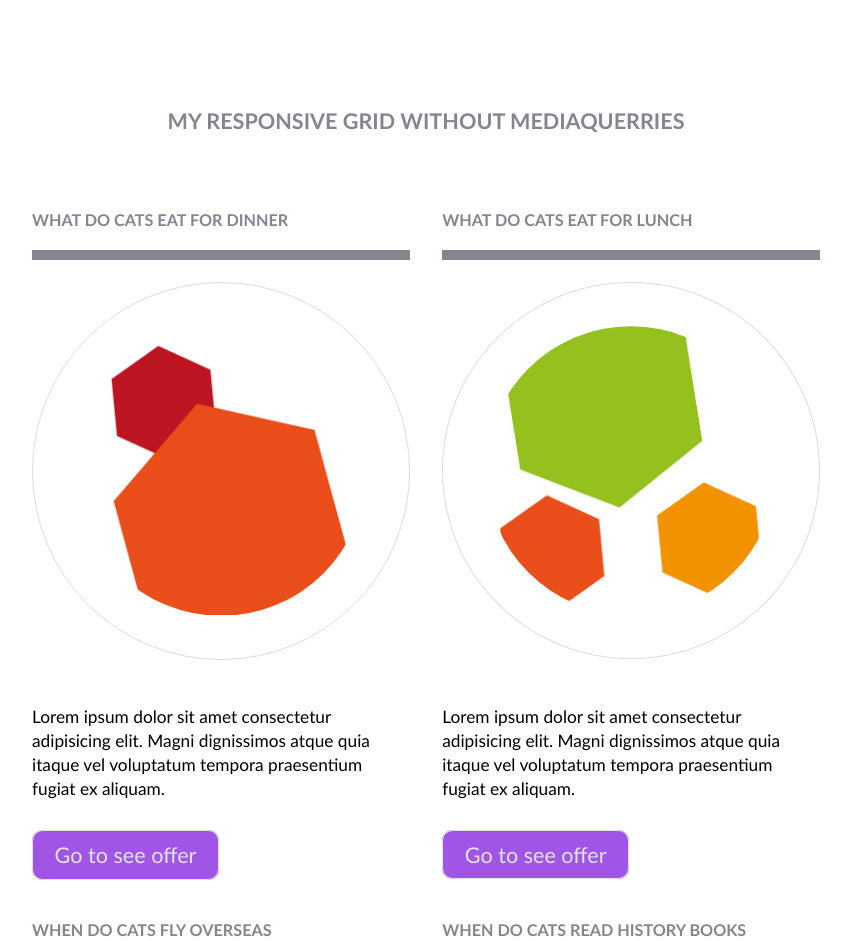
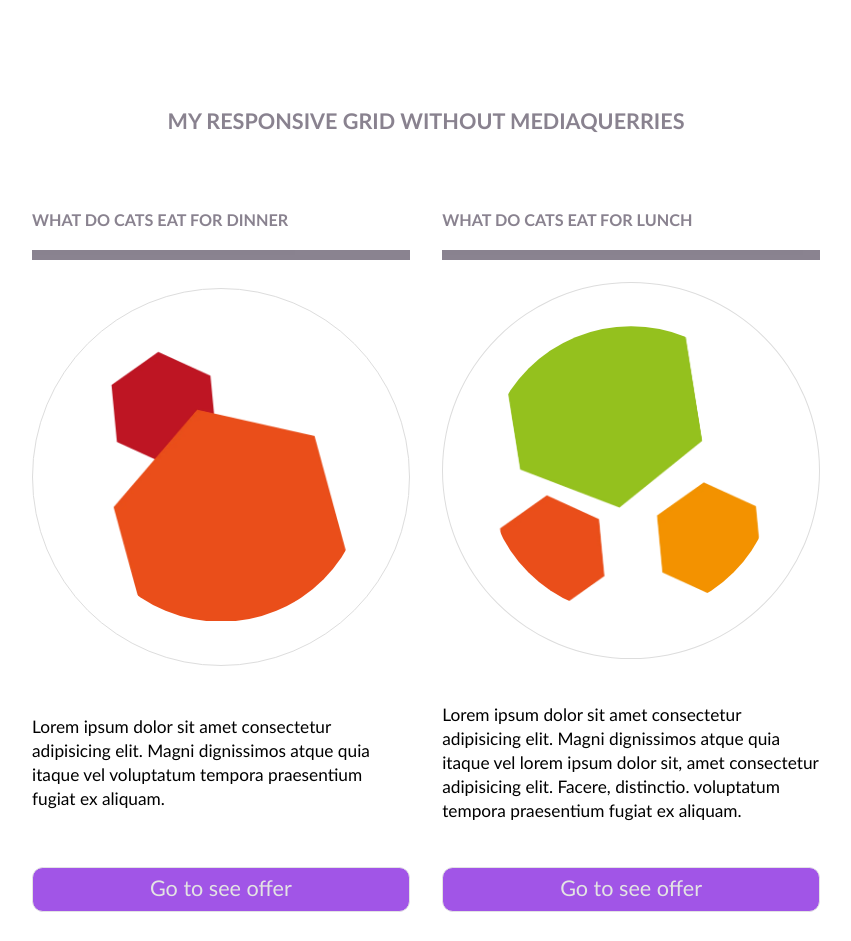
Before and after one commit to squteronsquter/css-grid-responsive-without-media-queries, a plain HTML site: page index.html in a window 1280 px wide. Shown: the top 941 px of the page, without its empty margins (214-1065 px from the left). Drawn offline with Linux system fonts and the light colour scheme.

```diff
--- a/css/style.css
+++ b/css/style.css
@@ -68,6 +68,10 @@
     grid-template-columns: repeat(auto-fill, minmax(320px, 1fr));
     grid-gap:3rem;
 }
+.article {
+    display: grid;
+    align-items: start;
+}
 .article__heading {
     padding: 2rem 0;
     border: none;
@@ -80,3 +84,6 @@
     padding: 4rem;
     margin-top: 2rem;
 }
+.article__button {
+    align-self: end;
+}
--- a/index.html
+++ b/index.html
@@ -30,8 +30,9 @@
                 <h2 class="article__heading header__title">WHAT DO CATS EAT FOR LUNCH</h2>
                 <img class="article__image" src="/assets/images/Image-02.webp" alt="The First image in the grid">
                 <p class="article__content">Lorem ipsum dolor sit amet consectetur adipisicing elit. Magni dignissimos
-                    atque quia itaque vel
+                    atque quia itaque vel lorem ipsum dolor sit, amet consectetur adipisicing elit. Facere, distinctio.
                     voluptatum tempora praesentium fugiat ex aliquam.</p>
+
                 <a class="article__button" href="http://insidedms.com">Go to see offer</a>
             </article>
             <article class="article">
@@ -39,7 +40,7 @@
                 <img class="article__image" src="/assets/images/Image-03.webp" alt="The First image in the grid">
                 <p class="article__content">Lorem ipsum dolor sit amet consectetur adipisicing elit. Magni dignissimos
                     atque quia itaque vel
-                    voluptatum tempora praesentium fugiat ex aliquam.</p>
+                </p>
                 <a class="article__button" href="http://insidedms.com">Go to see offer</a>
             </article>
             <article class="article">
```
Also changed, not shown: 1 other file.
